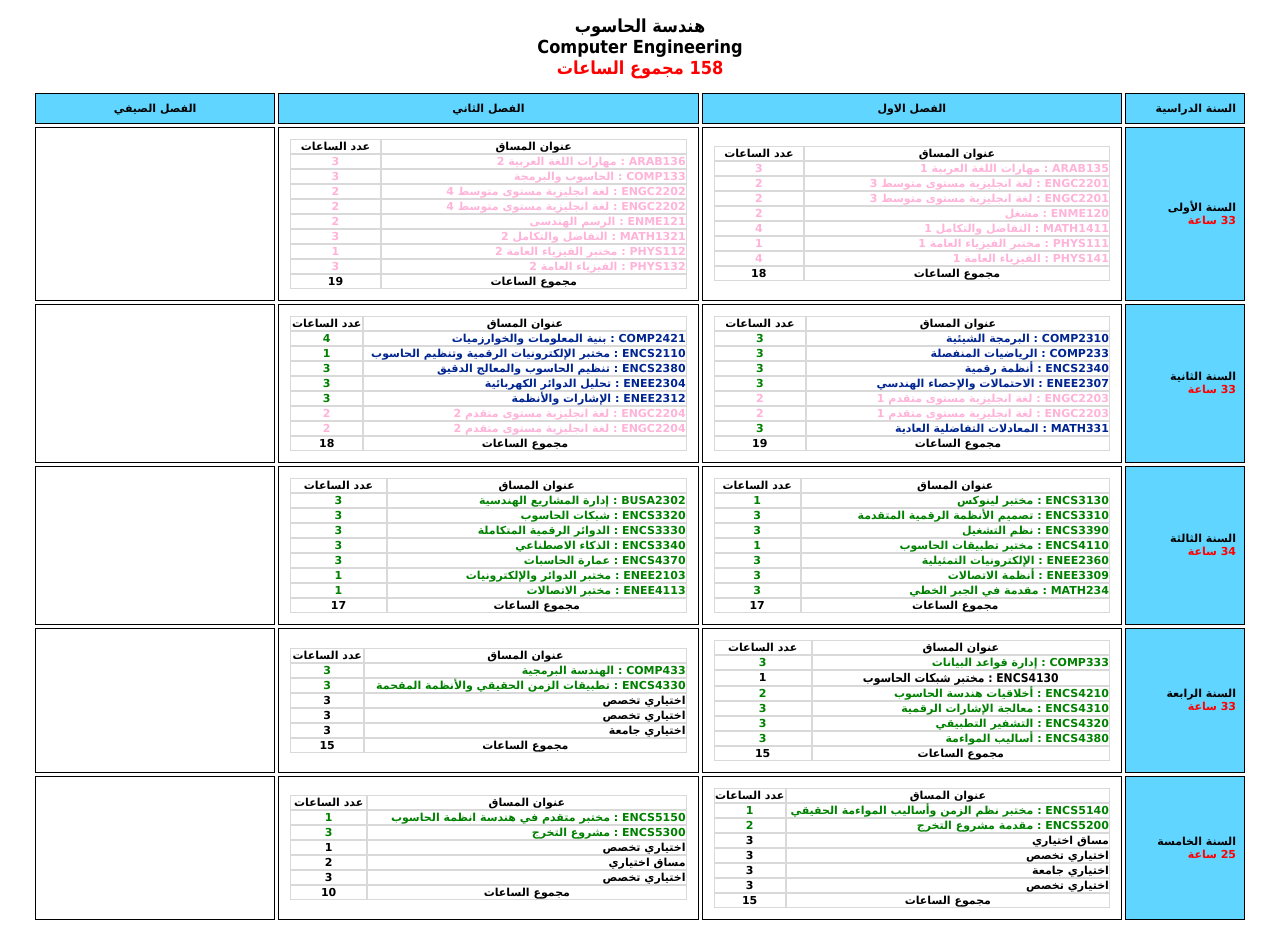
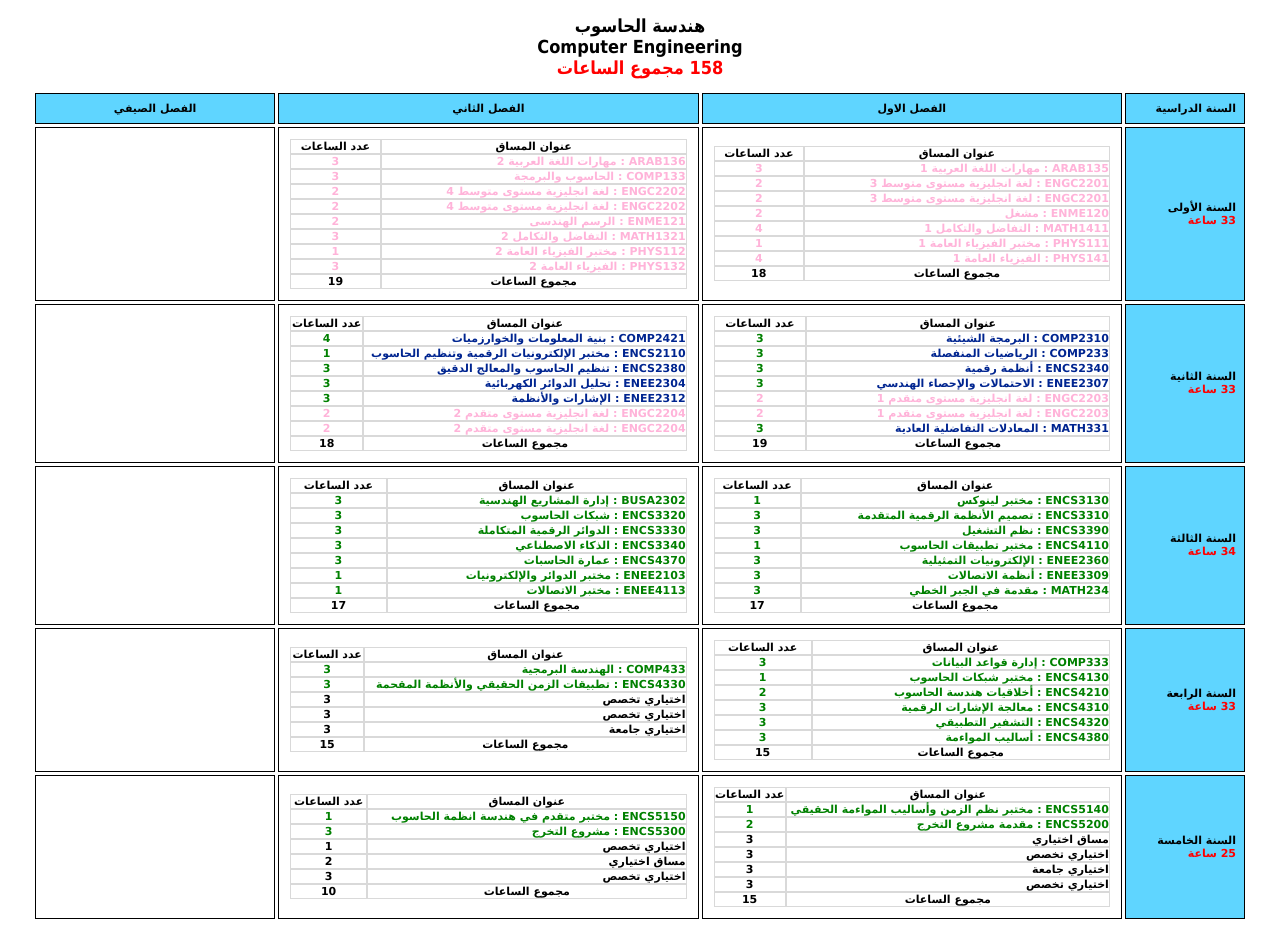
Before and after one commit to Eyab0/BZU-Hub-Website-new-UI.github.io, a plain HTML site: page index.html in a window 1280 px wide. Drawn offline with Linux system fonts and the light colour scheme.

Commit message:
Update index.html

```diff
--- a/index.html
+++ b/index.html
@@ -984,8 +984,8 @@
                                                     <td class="gc nv" align="center">3</td>
                                                 </tr>
 
-                                                <tr valign="top" class="gc nv">
-                                                    <td class="RTN">
+                                                <tr valign="top" class="RTN">
+                                                    <td class="gc nv">
 
                                                         ENCS4130 : مختبر شبكات الحاسوب
 
```
